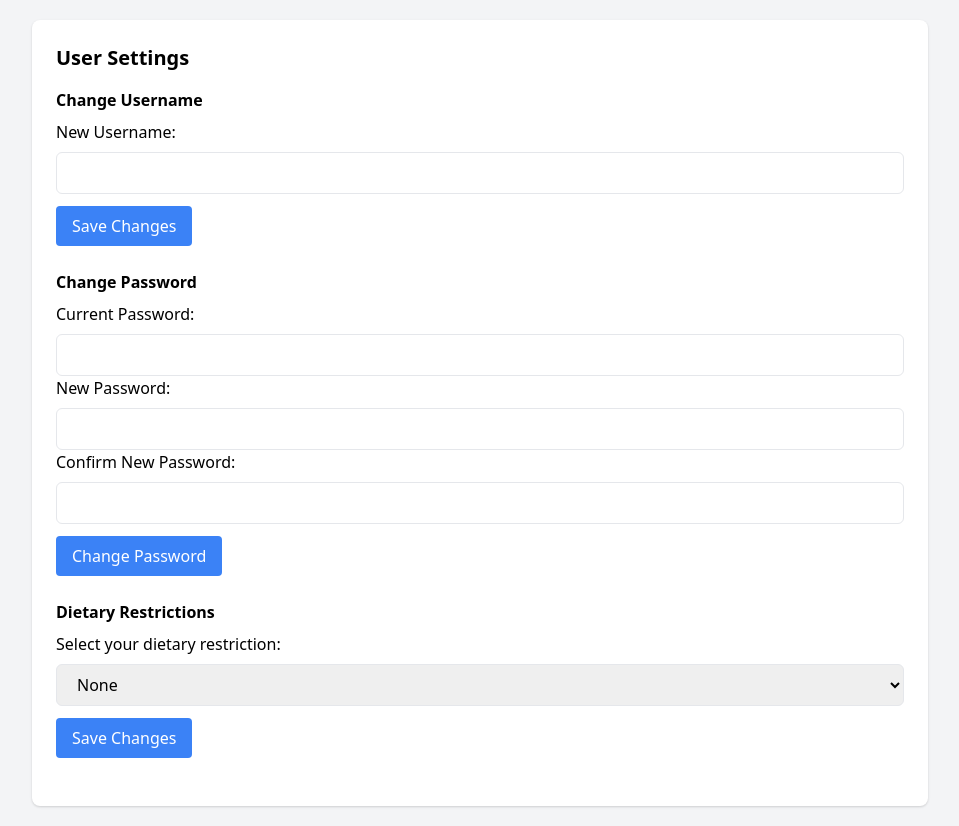
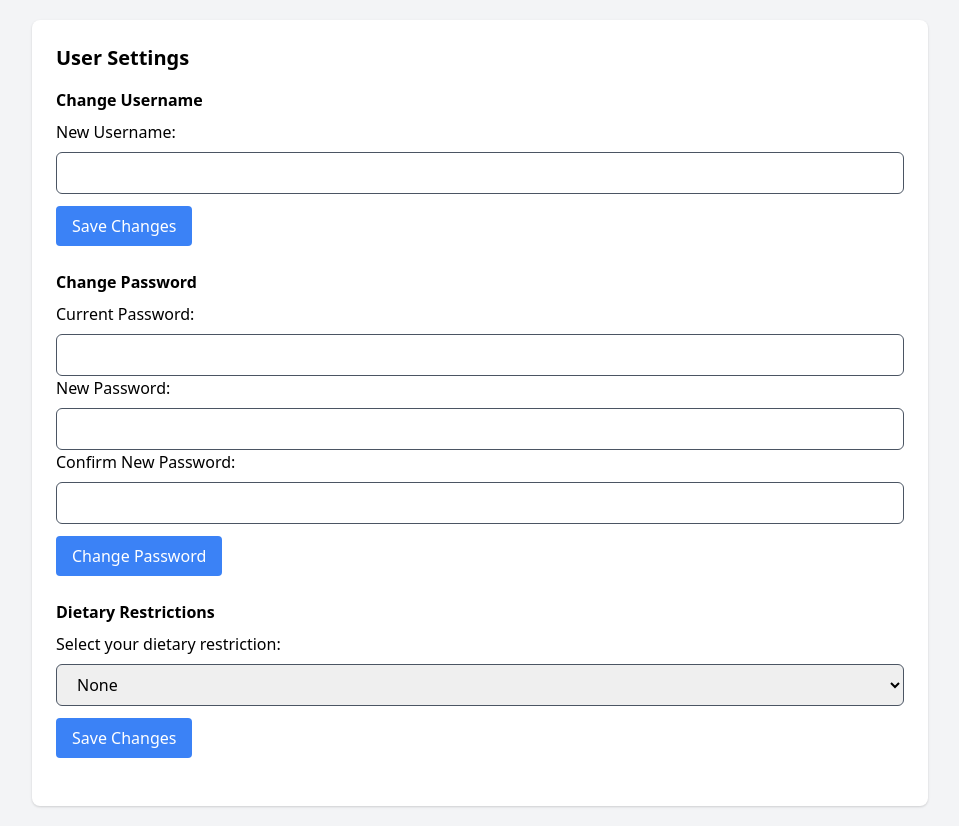
Before and after one commit to pateyu/CookbookProject, a Flask app: page /settings in a window 1280 px wide. Shown: the whole page, without its empty margins (160-1119 px from the left). Run offline with Flask 3, Linux system fonts and the light colour scheme.

Commit message:
changed settings ui

```diff
--- a/templates/settings.html
+++ b/templates/settings.html
@@ -1,14 +1,10 @@
-
 <!DOCTYPE html>
 <html lang="en">
 <head>
     <meta charset="UTF-8">
     <meta name="viewport" content="width=device-width, initial-scale=1.0">
     <title>Settings Page</title>
-    <link
-      href="https://cdn.jsdelivr.net/npm/tailwindcss@2.2.19/dist/tailwind.min.css"
-      rel="stylesheet"
-    />
+    <link href="https://cdn.jsdelivr.net/npm/tailwindcss@2.2.19/dist/tailwind.min.css" rel="stylesheet">
 </head>
 <body class="bg-gray-100 p-5">
     <div class="max-w-4xl mx-auto p-6 bg-white rounded-lg shadow">
@@ -19,7 +15,7 @@
             <h2 class="font-bold mb-2">Change Username</h2>
             <form action="/change_username" method="POST">
                 <label for="username" class="block mb-2">New Username:</label>
-                <input type="text" id="username" name="username" class="form-input px-4 py-2 w-full border rounded-md" required>
+                <input type="text" id="username" name="username" class="form-input px-4 py-2 w-full border border-gray-600 rounded-md" required>
                 <button type="submit" class="mt-3 px-4 py-2 bg-blue-500 text-white rounded hover:bg-blue-700 transition">Save Changes</button>
             </form>
         </div>
@@ -29,13 +25,13 @@
             <h2 class="font-bold mb-2">Change Password</h2>
             <form action="/change_password" method="POST">
                 <label for="current_password" class="block mb-2">Current Password:</label>
-                <input type="password" id="current_password" name="current_password" class="form-input px-4 py-2 w-full border rounded-md" required>
+                <input type="password" id="current_password" name="current_password" class="form-input px-4 py-2 w-full border border-gray-600 rounded-md" required>
 
                 <label for="new_password" class="block mb-2">New Password:</label>
-                <input type="password" id="new_password" name="new_password" class="form-input px-4 py-2 w-full border rounded-md" required>
+                <input type="password" id="new_password" name="new_password" class="form-input px-4 py-2 w-full border border-gray-600 rounded-md" required>
 
                 <label for="confirm_password" class="block mb-2">Confirm New Password:</label>
-                <input type="password" id="confirm_password" name="confirm_password" class="form-input px-4 py-2 w-full border rounded-md" required>
+                <input type="password" id="confirm_password" name="confirm_password" class="form-input px-4 py-2 w-full border border-gray-600 rounded-md" required>
 
                 <button type="submit" class="mt-3 px-4 py-2 bg-blue-500 text-white rounded hover:bg-blue-700 transition">Change Password</button>
             </form>
@@ -46,7 +42,7 @@
             <h2 class="font-bold mb-2">Dietary Restrictions</h2>
             <form action="/update_diet" method="POST">
                 <label for="diet" class="block mb-2">Select your dietary restriction:</label>
-                <select id="diet" name="diet" class="form-select px-4 py-2 w-full border rounded-md">
+                <select id="diet" name="diet" class="form-select px-4 py-2 w-full border border-gray-600 rounded-md">
                     <option value="none">None</option>
                     <option value="vegetarian">Vegetarian</option>
                     <option value="vegan">Vegan</option>
```
